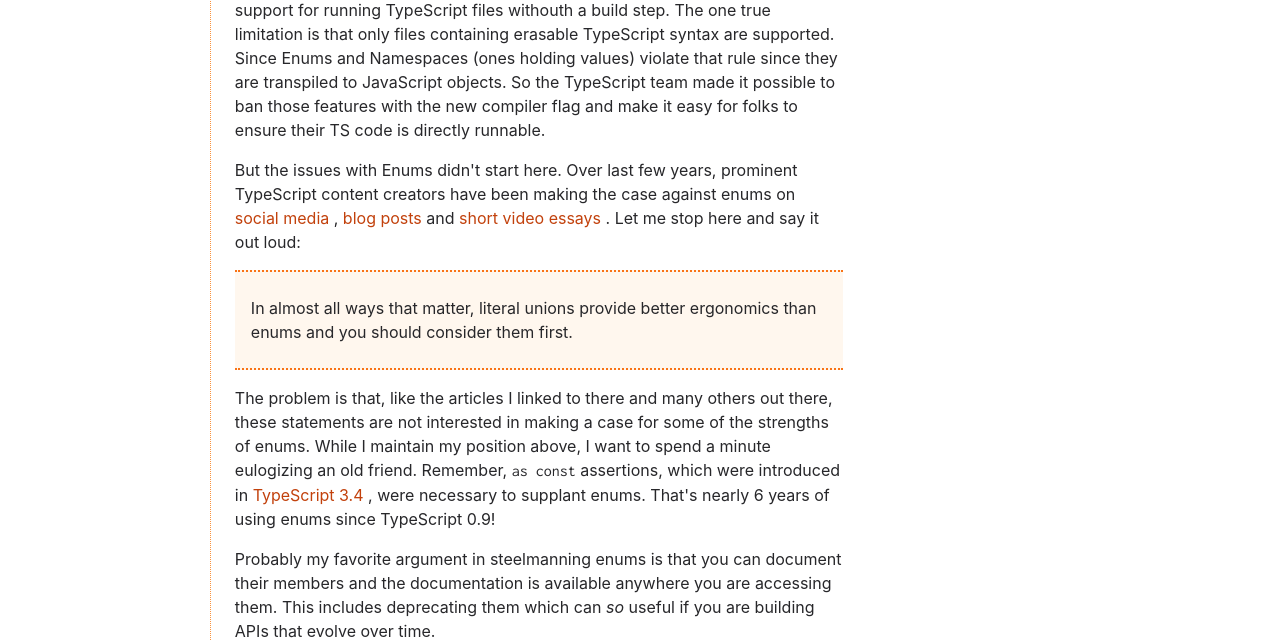
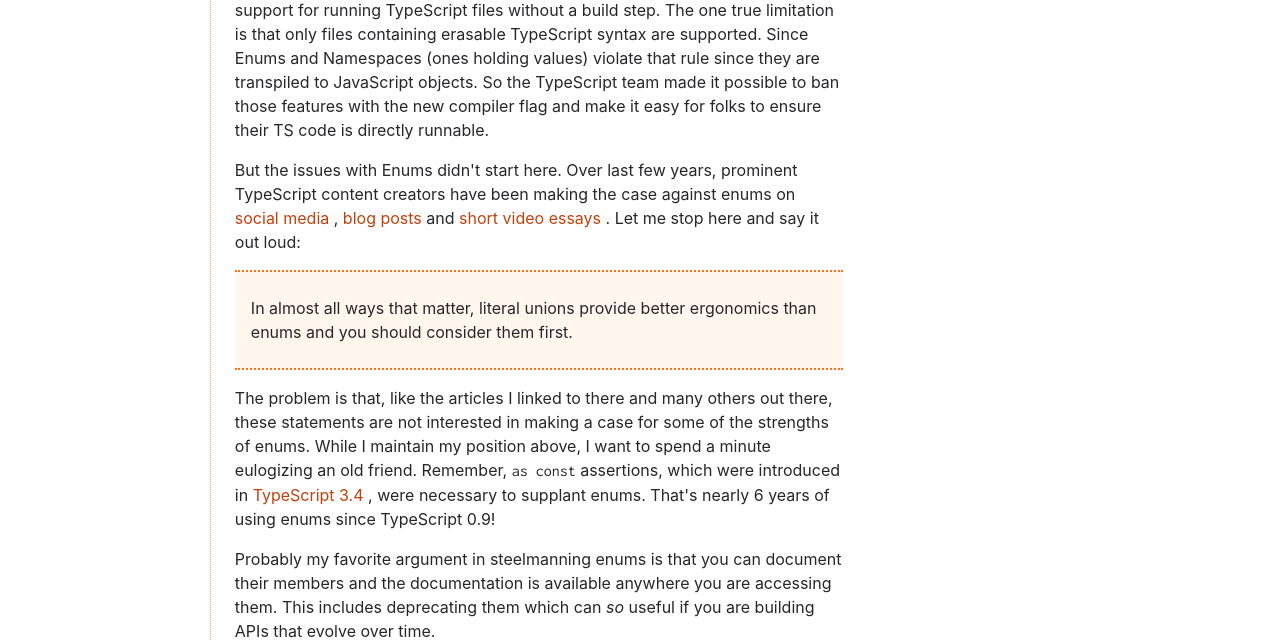
Before and after one commit to disintegrator/disintegrator.github.io, an Astro site: page /posts/ode-to-typescript-enums in a window 1280 px wide. Shown: the part 159-799 px from the top of the page. Built offline with nearby package versions, Linux system fonts and the light colour scheme; Astro itself is replaced by a stand-in of ours; some packages are replaced by stand-ins of ours; a web font is replaced by a local one.

Commit message:
edit: An ode to TypeScript enums

```diff
--- a/src/content/posts/ode-to-typescript-enums.mdx
+++ b/src/content/posts/ode-to-typescript-enums.mdx
@@ -13,7 +13,7 @@ bluesky: https://bsky.app/profile/disintegrator.dev/post/3ljfwjyd4rk2e
 [matt-enums]: https://www.totaltypescript.com/why-i-dont-like-typescript-enums
 [theo-enums]: https://www.youtube.com/watch?v=Anu8vHXsavo
 
-It's official, folks. [TypeScript 5.8][ts-5-8] is out bringing with it the `--erasableSyntaxOnly` flag and the nail in the coffin for many of the near-primordial language features like [Enums][ts-0-9] and [Namespaces][ts-1-5]. Node.js v23 joined Deno and Bun in adding support for running TypeScript files withouth a build step. The one true limitation is that only files containing erasable TypeScript syntax are supported. Since Enums and Namespaces (ones holding values) violate that rule since they are transpiled to JavaScript objects. So the TypeScript team made it possible to ban those features with the new compiler flag and make it easy for folks to ensure their TS code is directly runnable.
+It's official, folks. [TypeScript 5.8][ts-5-8] is out bringing with it the `--erasableSyntaxOnly` flag and the nail in the coffin for many of the near-primordial language features like [Enums][ts-0-9] and [Namespaces][ts-1-5]. Node.js v23 joined Deno and Bun in adding support for running TypeScript files without a build step. The one true limitation is that only files containing erasable TypeScript syntax are supported. Since Enums and Namespaces (ones holding values) violate that rule since they are transpiled to JavaScript objects. So the TypeScript team made it possible to ban those features with the new compiler flag and make it easy for folks to ensure their TS code is directly runnable.
 
 But the issues with Enums didn't start here. Over last few years, prominent TypeScript content creators have been making the case against enums on [social media][kent-enums], [blog posts][matt-enums] and [short video essays][theo-enums]. Let me stop here and say it out loud:
 
```
